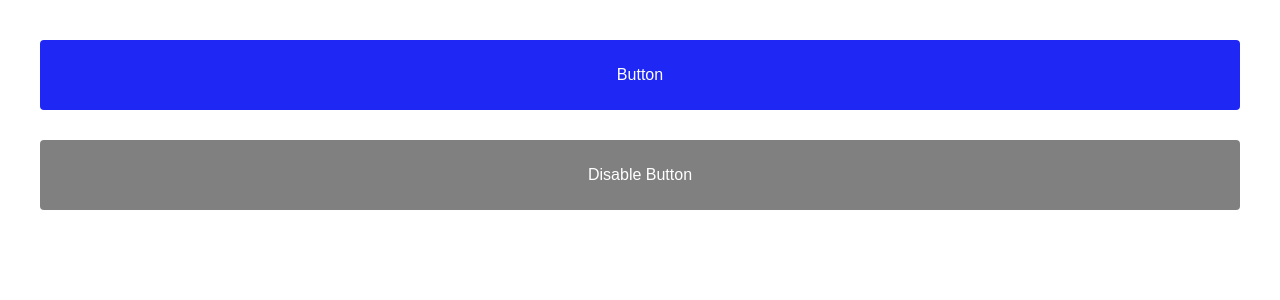
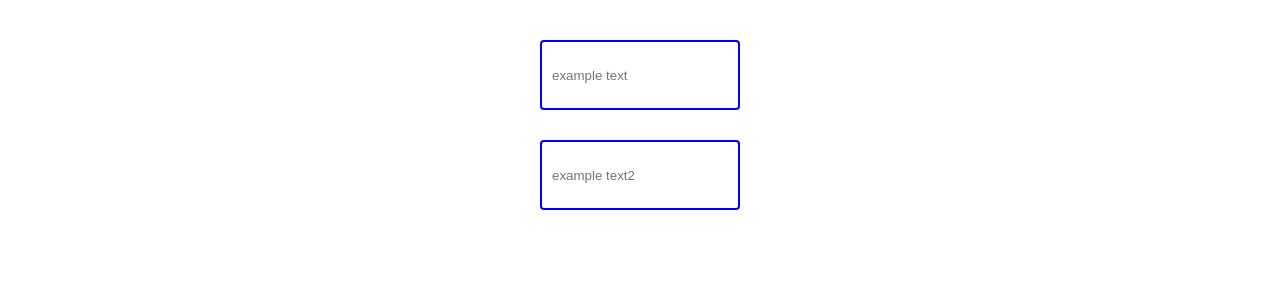
Before and after one commit to JanaHewer/Typescript-app, a React (Create React App) app: page / in a window 1280 px wide. Shown: the top 300 px of the page. Built offline with nearby package versions, Linux system fonts and the light colour scheme.

Commit message:
Lesson09

```diff
--- a/src/App.css
+++ /dev/null
@@ -1,5 +0,0 @@
-.App {
-  display: flex;
-  flex-direction: column;
-  flex: 1;
-}
--- a/src/App.tsx
+++ b/src/App.tsx
@@ -1,21 +1,25 @@
-import "./App.css";
+
+import GlobalStyles from "styles/GlobalStyles";
 
 // Lessons:
 // import Lesson06 from "./lessons/Lessons06/Lesson06";
 // import Lesson07 from "./lessons/Lesson07/Lesson07";
 // import Lesson08 from "lessons/Lesson08/Lesson08";
+import Lesson09 from "lessons/Lesson09/Lesson09";
 // Homeworks:
-import Homework08 from "homeworks/Homework08/Hmework08";
+// import Homework08 from "homeworks/Homework08/Hmework08";
 // Consultations:
 
 function App() {
   return (
-    <div className="App">
+    <>
+      <GlobalStyles/>
       {/* <Lesson06 /> */}
       {/* <Lesson07/> */}
       {/* <Lesson08/> */}
-      <Homework08 />
-    </div>
+      {/* <Homework08 /> */}
+      <Lesson09/>
+    </>
   );
 }
 
--- a/src/index.css
+++ /dev/null
@@ -1,26 +0,0 @@
-* {
-  box-sizing: border-box;
-}
-
-body,
-html {
-  height: 100%;
-  margin: 0;
-  padding: 0;
-}
-
-h1,
-h2,
-h3,
-h4,
-h5,
-h6,
-p {
-  margin: 0;
-  padding: 0;
-}
-
-#root {
-  display: flex;
-  min-height: 100%;
-}
--- /dev/null
+++ b/src/lessons/Lesson09/Lesson09.tsx
@@ -0,0 +1,51 @@
+import { ChangeEvent, useEffect, useState } from "react";
+import { InputExample, Lesson09Component, Result } from "./styles";
+
+function Lesson09() {
+  const [inputValue, setInputValue] = useState<string>("");
+  const [inputValue2, setInputValue2] = useState<string>("");
+  const onChangeInput = (event: ChangeEvent<HTMLInputElement>) => {
+    setInputValue(event.target.value);
+  };
+  const onChangeInput2 = (event: ChangeEvent<HTMLInputElement>) => {
+    setInputValue2(event.target.value);
+  };
+
+  // Вызов функции callback при создании компонента. Пустой массив завсимостей
+  useEffect(() => {
+    console.log("mounting");
+  }, []);
+
+  // Вызов функции callback при обновлении компонента.  Массив завсимостей не пустой
+  useEffect(() => {
+    console.log("Updating");
+  }, [inputValue]);
+
+  // Вызов функции callback при размонтировании компонента.
+  //Массив завсимостей пустой, внутри callback функции возвращается другая функция
+  useEffect(() => {
+    return () => {
+      console.log("Unmounting");
+    };
+  }, []);
+
+  // console.log("render");
+
+  return (
+    <Lesson09Component>
+      <InputExample
+        name="example"
+        placeholder="example text"
+        onChange={onChangeInput}
+      />
+      <InputExample
+        name="example2"
+        placeholder="example text2"
+        onChange={onChangeInput2}
+      />
+      <Result>{inputValue}</Result>
+      <Result>{inputValue2}</Result>
+    </Lesson09Component>
+  );
+}
+export default Lesson09;
--- /dev/null
+++ b/src/lessons/Lesson09/styles.ts
@@ -0,0 +1,23 @@
+
+import styled from "@emotion/styled";
+
+
+export const Lesson09Component = styled.div`
+ display: flex;
+ flex-direction: column;
+ align-items: center;
+ gap: 30px;
+ padding: 40px;
+`;
+
+export const InputExample = styled.input`
+width: 200px;
+height: 70px;
+border: 2px solid blue;
+padding: 10px;
+font-size:24 px;
+border-radius: 4px;
+`
+export const Result = styled.p`
+font-size: 40px;
+`
--- /dev/null
+++ b/src/styles/GlobalStyles.tsx
@@ -0,0 +1,36 @@
+import { Global, css } from "@emotion/react";
+
+const globalStyles = css`
+  * {
+    box-sizing: border-box;
+  }
+
+  body,
+  html {
+    height: 100%;
+    margin: 0;
+    padding: 0;
+  }
+
+  h1,
+  h2,
+  h3,
+  h4,
+  h5,
+  h6,
+  p {
+    margin: 0;
+    padding: 0;
+  }
+
+  #root {
+    display: flex;
+    flex-direction: column;
+    min-height: 100%;
+  }
+`;
+function GlobalStyles() {
+  return <Global styles={globalStyles} />;
+}
+
+export default GlobalStyles;
```
Also changed, not shown: src/index.tsx (+5 -12 lines).
